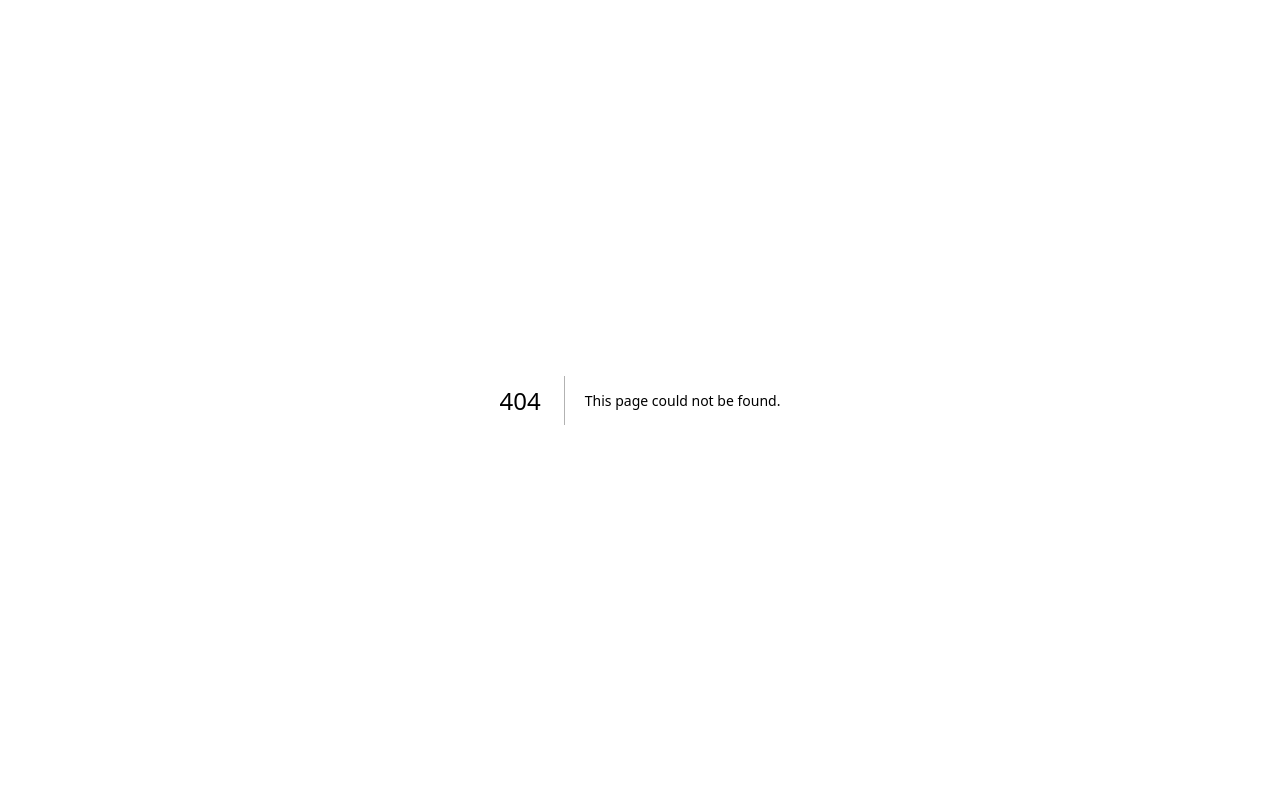
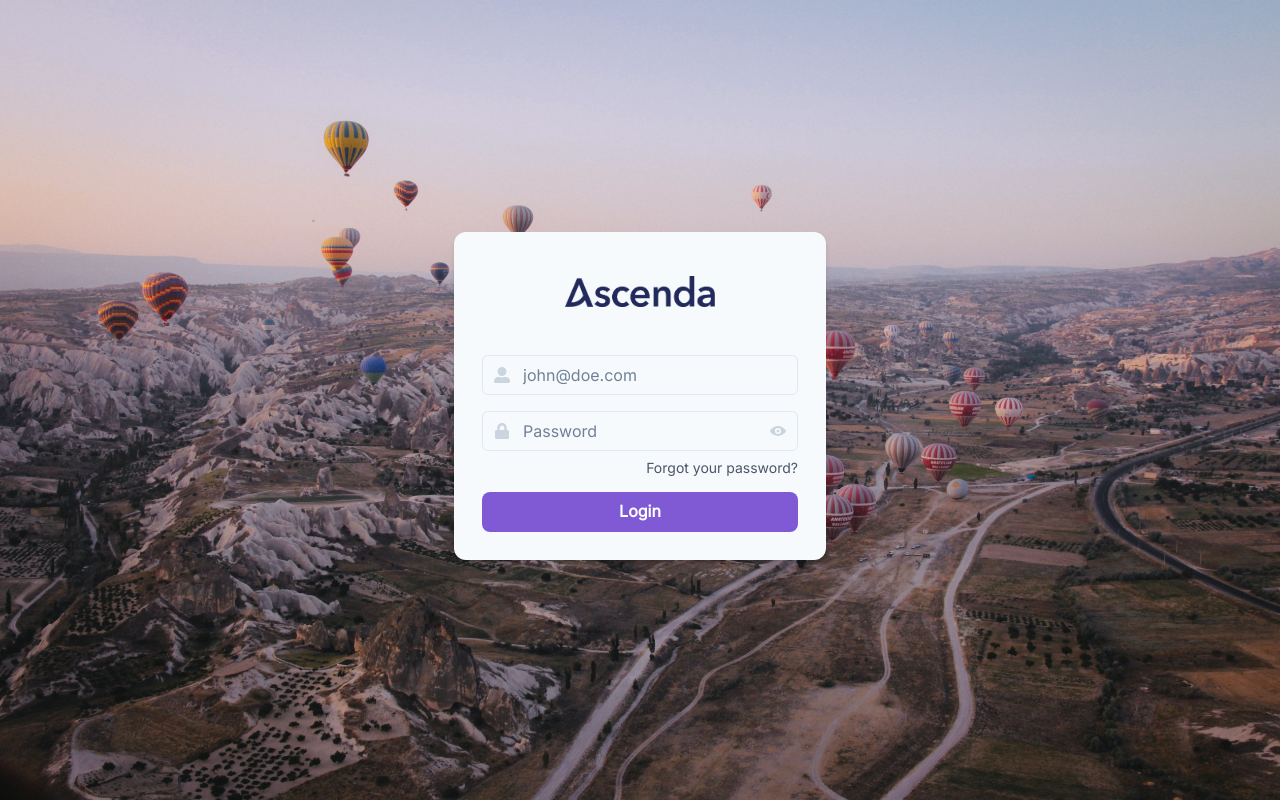
Before and after one commit to angelowl-loyalties/app, a Next.js app in the folder ui/: page /login in a window 1280 px wide. Before the commit this address had no page. Built offline with nearby package versions, Linux system fonts and the light colour scheme.

Commit message:
feat: login page

```diff
--- /dev/null
+++ b/ui/pages/login.js
@@ -0,0 +1,139 @@
+import { ViewIcon, ViewOffIcon } from '@chakra-ui/icons';
+import {
+    Avatar,
+    Box,
+    Button,
+    Flex,
+    FormControl,
+    FormHelperText,
+    Heading,
+    IconButton,
+    Input,
+    InputGroup,
+    InputLeftElement,
+    InputRightElement,
+    Link,
+    Stack,
+} from '@chakra-ui/react';
+import { getCsrfToken, signIn, useSession } from 'next-auth/react';
+import Image from 'next/image';
+import { useEffect } from 'react';
+import { useRef, useState } from 'react';
+import { FaUserAlt, FaLock } from "react-icons/fa";
+
+export default function Login() {
+    const [loading, setLoading] = useState(false);
+    const email = useRef();
+    const password = useRef();
+    const [showPassword, setShowPassword] = useState(false);
+    const handleShowClick = () => setShowPassword(!showPassword);
+
+    const handleLogin = async () => {
+        setLoading(true)
+        if (email.current.value && password.current.value) {
+            signIn("credentials", {
+                email: email.current.value,
+                password: password.current.value,
+                csrfToken: getCsrfToken(),
+                callbackUrl: "/",
+            }).then(function (response) {
+                // TODO: Remove response
+                console.log(response);
+            }).catch(function (e) {
+                console.log(e)
+                setLoading(false)
+            });
+        }
+    };
+
+    useEffect(() => {
+        document.title = "Log in | Ascenda"
+    }, [])
+
+    return (
+        <Flex
+            flexDirection="column"
+            width="100wh"
+            height="100vh"
+            justifyContent="center"
+            alignItems="center"
+            bgImage="url('/bg.jpg')"
+            bgPosition="center"
+            bgRepeat="no-repeat"
+            bgSize="cover"
+            bgBlendMode="lighten"
+        >
+            <Stack
+                flexDir="column"
+                mb="2"
+                justifyContent="center"
+                alignItems="center"
+                shadow="md"
+                bg={'gray.50'}
+                rounded={'xl'}
+                p={3}
+                height="-webkit-fit-content"
+                spacing={{ base: 8 }}
+                maxW={{ lg: 'md' }}
+            >
+                <Box pt={8}>
+                    <Image priority={true} src="/ascenda.png" width='0' height='0' sizes="100vw" style={{ width: '150px', height: 'auto' }} alt="ascenda logo" />
+                </Box>
+                <Box minW={{ base: "90%", md: "100%" }}>
+                    <form>
+                        <Stack
+                            spacing={4}
+                            p="1rem"
+                        >
+                            <FormControl>
+                                <InputGroup>
+                                    <InputLeftElement
+                                        color="gray.300"
+                                        children={<FaUserAlt />}
+                                    />
+                                    <Input type="email" placeholder="john@doe.com" ref={email} />
+                                </InputGroup>
+                            </FormControl>
+                            <FormControl>
+                                <InputGroup>
+                                    <InputLeftElement
+                                        color="gray.300"
+                                        children={<FaLock />}
+                                    />
+                                    <Input
+                                        type={showPassword ? "text" : "password"}
+                                        placeholder="Password"
+                                        ref={password}
+                                    />
+
+                                    <InputRightElement>
+                                        <IconButton
+                                            color="gray.300"
+                                            aria-label='Show password'
+                                            size='md'
+                                            variant='ghost'
+                                            icon={showPassword ? <ViewOffIcon /> : <ViewIcon />}
+                                        />
+                                    </InputRightElement>
+                                </InputGroup>
+                                <FormHelperText textAlign="right">
+                                    <Link>Forgot your password?</Link>
+                                </FormHelperText>
+                            </FormControl>
+                            <Button
+                                borderRadius='lg'
+                                type="submit"
+                                variant="solid"
+                                colorScheme="purple"
+                                width="full"
+                                onClick={handleLogin}
+                            >
+                                Login
+                            </Button>
+                        </Stack>
+                    </form>
+                </Box>
+            </Stack>
+        </Flex>
+    );
+}
```
Also changed, not shown: ui/public/bg.jpg (added).
